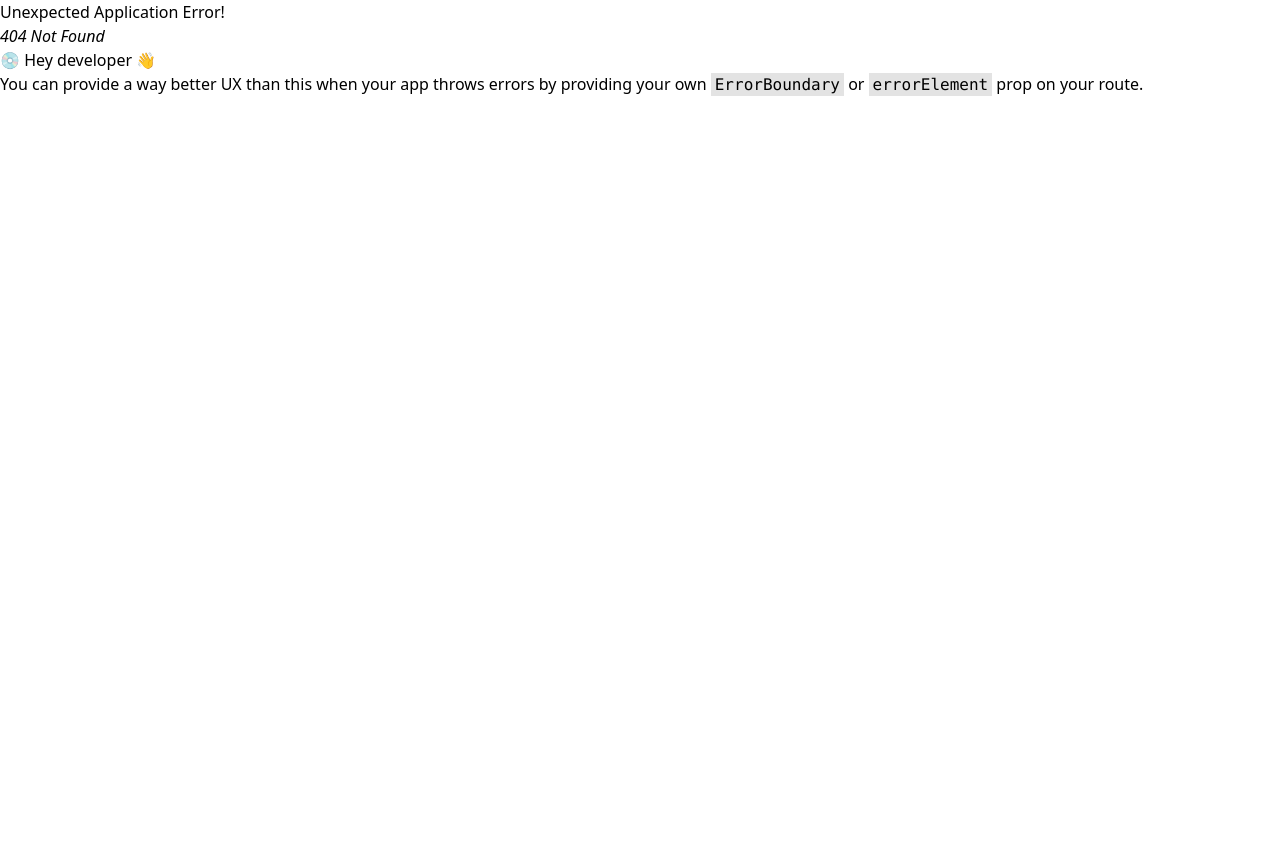
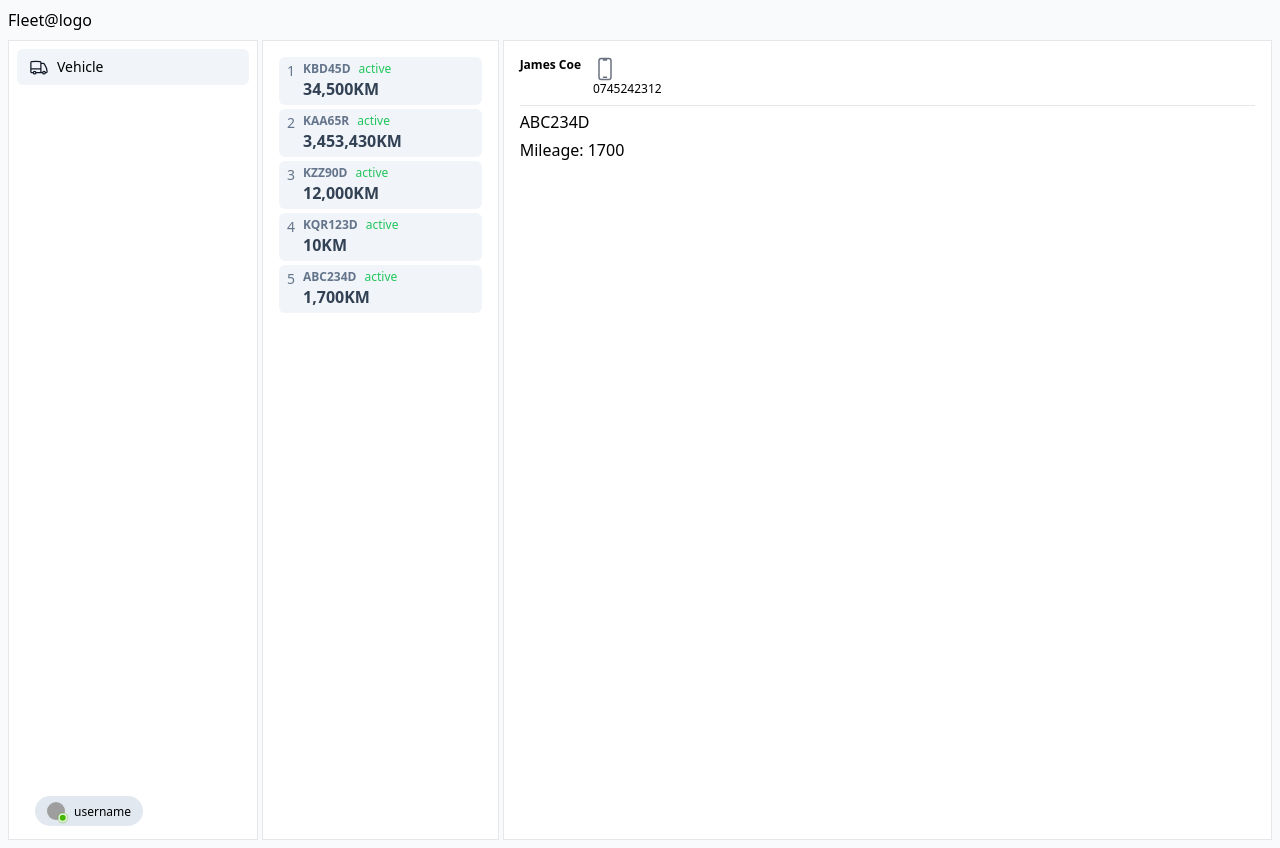
Before and after one commit to paulwritescode/Telematics, a React (Vite) app in the folder Telematics/: page /vehicle/precisevehicle/ABC234D in a window 1280 px wide. Before the commit this address had no page. Before the commit the page ends 800 px from the top, so only its background shows below. Built offline with nearby package versions, Linux system fonts and the light colour scheme; grey boxes are pictures that could not be loaded.

Commit message:
precise info wrkign on

```diff
--- a/Telematics/src/App.jsx
+++ b/Telematics/src/App.jsx
@@ -16,7 +16,7 @@ export const router = createBrowserRouter(
     <Route element={<Pages />}>
       <Route path="/" element={<HomePage />}>
         <Route path="vehicle" element={<Vehicles />}>
-          <Route path="precisevehicle/" element={<PreciseVehicle />} />
+          <Route path="precisevehicle/:plate" element={<PreciseVehicle />} />
         </Route>
       </Route>
     </Route>
--- a/Telematics/src/components/contents/HomePage.jsx
+++ b/Telematics/src/components/contents/HomePage.jsx
@@ -4,20 +4,19 @@ import { Outlet } from "react-router-dom";
 // sections
 import BrandName from "../brand/brandName";
 import SideBar from "../sections/sidebar/sideBar";
-import UserProfile from "../sections/userProfile/UserProfile";
 
 function HomePage() {
   return (
     <>
-      <div className="flex flex-col space-y-2">
+      <div className="flex flex-col w-full space-y-2 ">
         <div>
           <BrandName />
         </div>
-        <div className="flex space-x-1">
+        <div className="flex w-full space-x-1 ">
           <div className="flex flex-col items-start justify-between h-screen ">
             <SideBar />
           </div>
-          <div>
+          <div className="w-full">
             <Outlet />
           </div>
         </div>
--- /dev/null
+++ b/Telematics/src/components/dummyInfo/DummyVehicles.jsx
@@ -0,0 +1,36 @@
+const vehicles = [
+  {
+    plate: "KBD45D",
+    milage: 34500,
+    driver: "John Doe",
+    Phone: 745242312,
+  },
+  {
+    plate: "KAA65R",
+    milage: 3453430,
+    driver: "Smith Doe",
+    Phone: 745242312,
+  },
+  {
+    plate: "KZZ90D",
+    milage: 12000,
+    driver: "John Doe",
+    Phone: 745242312,
+  },
+  {
+    plate: "KQR123D",
+    milage: 10,
+    driver: "Jin Dole",
+    Phone: 745242312,
+  },
+  {
+    plate: "ABC234D",
+    milage: 1700,
+    driver: "James Coe",
+    Phone: 745242312,
+  },
+];
+
+export const getDummyVehicle = () => {
+  return vehicles;
+};
--- /dev/null
+++ b/Telematics/src/components/dummyInfo/FilterCarInfo.jsx
@@ -0,0 +1,18 @@
+import { getDummyVehicle } from "./DummyVehicles";
+
+const filteredVhicleByPlate = (plate) => {
+  const vehicles = getDummyVehicle();
+
+  // we can find the car not only filter
+  const filteredVehicle = vehicles.find((vehicle) => vehicle.plate === plate);
+
+  //   handle not finding the vehicle
+  if (filteredVehicle) {
+    return filteredVehicle;
+  } else {
+    console.warn(`@manqiqode:#2:No vehicle found with plate: ${plate}`);
+    return null; // retun undefined or empty
+  }
+};
+
+export default filteredVhicleByPlate;
--- a/Telematics/src/components/sections/sidebar/components/Vehicles.jsx
+++ b/Telematics/src/components/sections/sidebar/components/Vehicles.jsx
@@ -1,30 +1,10 @@
 import React from "react";
 import { Link, Outlet } from "react-router-dom";
+import { getDummyVehicle } from "../../../dummyInfo/DummyVehicles";
 
 function Vehicles() {
-  const vehicles = [
-    // Use lowercase 'vehicles' for consistency
-    {
-      plate: "KBD45D",
-      milage: 34500,
-    },
-    {
-      plate: "KAA65R",
-      milage: 3453430,
-    },
-    {
-      plate: "KZZ90D",
-      milage: 12000,
-    },
-    {
-      plate: "KQR123D",
-      milage: 10,
-    },
-    {
-      plate: "ABC234D",
-      milage: 1700,
-    },
-  ];
+  const vehicles = getDummyVehicle();
+  console.log("@manqiqode:#1:Vehicles_Data", vehicles);
 
   // Function to format mileage for better readability
   const formatMileage = (milage) => {
@@ -33,11 +13,11 @@ function Vehicles() {
 
   return (
     <>
-      <div className="flex space-x-1">
+      <div className="flex w-full space-x-1 ">
         <div className="h-screen p-4 w-[300px] bg-white border flex flex-col space-y-1">
           {vehicles.map((vehicle, index) => (
             <Link
-              to={"precisevehicle"}
+              to={`precisevehicle/${vehicle.plate}`}
               key={vehicle.plate} // Unique key for each vehicle
               className="flex px-2 py-1 space-x-2 text-sm rounded-md hover:bg-slate-200 bg-slate-100"
             >
@@ -54,7 +34,7 @@ function Vehicles() {
             </Link>
           ))}
         </div>
-        <div>
+        <div className="w-full">
           <Outlet />
         </div>
       </div>
--- a/Telematics/src/components/sections/sidebar/components/preciseVehicle.jsx
+++ b/Telematics/src/components/sections/sidebar/components/preciseVehicle.jsx
@@ -1,13 +1,53 @@
-import React from "react";
+import React, { useEffect, useState } from "react"; // Import for useEffect
+import { useParams } from "react-router-dom";
 
-function PreciseVehicle() {
+import { getDummyVehicle } from "../../../dummyInfo/DummyVehicles";
+import filteredVhicleByPlate from "../../../dummyInfo/FilterCarInfo";
+import { DevicePhoneMobileIcon } from "@heroicons/react/24/outline";
+
+export default function PreciseVehicle() {
+  const { plate } = useParams();
+  const [vehicleData, setVehicleData] = useState(null); // State for fetched data
+
+  useEffect(() => {
+    const fetchData = async () => {
+      // Fetch all vehicles initially (optional)
+      const allVehicles = getDummyVehicle();
+
+      // Filter by plate
+      const filteredVehicle = filteredVhicleByPlate(plate, allVehicles);
+
+      setVehicleData(filteredVehicle);
+    };
+
+    fetchData();
+  }, [plate]); // Re-fetch on plate change
+
+  // Handle loading state (optional)
+  if (!vehicleData) {
+    return <div>Loading vehicle data...</div>;
+  }
+
+  // Display vehicle details or handle not found
   return (
     <>
-      <div className="flex flex-col h-screen p-4 space-y-1 bg-white border w-max">
-        this is the precise car info
-      </div>
+      {vehicleData ? (
+        <div className="flex flex-col h-screen p-4 space-y-1 bg-white border">
+          <span className="flex pb-2 space-x-3 text-xs border-b">
+            <span className="font-bold capitalize">{vehicleData.driver}</span>
+
+            <span>
+              <DevicePhoneMobileIcon className="w-6 h-6 text-gray-500" />0
+              {vehicleData.Phone}{" "}
+            </span>
+          </span>
+          <h1> {vehicleData.plate}</h1>
+          <p>Mileage: {vehicleData.milage}</p>
+          {/* Display other vehicle details here */}
+        </div>
+      ) : (
+        <div>No vehicle found with plate: {plate}</div>
+      )}
     </>
   );
 }
-
-export default PreciseVehicle;
--- a/Telematics/src/layout/pages.jsx
+++ b/Telematics/src/layout/pages.jsx
@@ -4,7 +4,7 @@ import { Outlet } from "react-router-dom";
 function Pages() {
   return (
     <>
-      <div className="p-2 bg-slate-50">
+      <div className="w-full p-2 bg-slate-50">
         <Outlet />
       </div>
     </>
```
